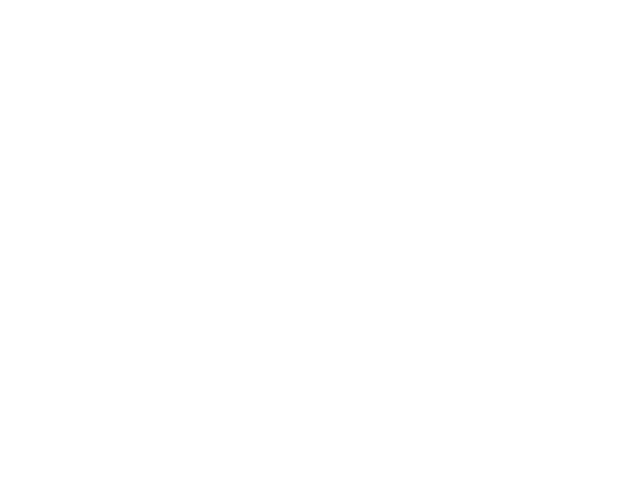
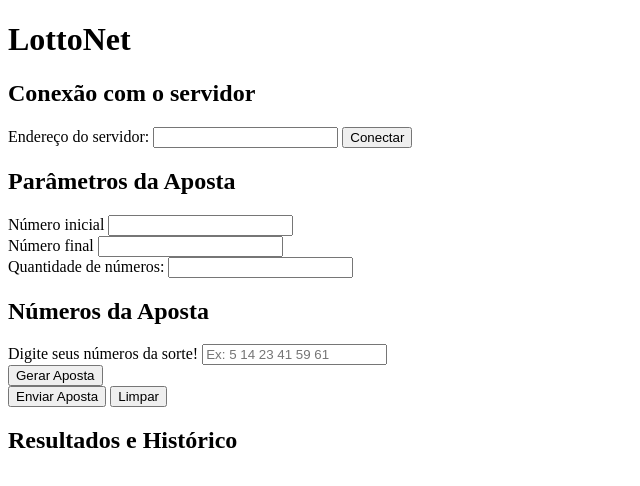
Before and after one commit to RenatoHPissinatti/Loteria---Redes-Computacional, a website: page public/index.html in a window 1280 px wide. Shown: the whole page, without its empty margins (0-640 px from the left). Drawn offline with nearby package versions, Linux system fonts and the light colour scheme.

Commit message:
Adicionado front inicial

```diff
--- a/public/index.html
+++ b/public/index.html
@@ -1,12 +1,69 @@
-<script type="module">
-    import { io } from "https://cdn.socket.io/4.7.5/socket.io.esm.min.js";
+<!DOCTYPE html>
+<html lang="pt-br">
+<head>
+    <meta charset="UTF-8">
+    <meta name="viewport" content="width=device-width, initial-scale=1.0">
+    <title>Loteria Socket.IO</title>
+</head>
+<body>
+    <div>
+        <header>
+            <div>
+                <h1>LottoNet</h1>
+                <p id="status"></p>
+            </div>
+        </header>
 
-    const socket = io("http://localhost:3000", {
-        transports: ["websocket"], //força o websocket
-        auth: { token: localStorage.getItem('token')} //auth opcional
-    });
+        <main>
+            <section>
+                <h2>Conexão com o servidor</h2>
+                <div>
+                    <label for="server-adress"> Endereço do servidor: </label>
+                    <input type="text">
+                    <button>Conectar</button>
+                </div>
+            </section>
 
-    socket.on('connect', () => console.log('conectado', socket.id));
-    socket.on('welcome', (p) => console.log(p));
-    socket.emit('chat:message', 'oi', (ack) => console.log('ack', ack));
-</script>
+            <section>
+                <h2>Parâmetros da Aposta</h2>
+                <div>
+                    <label for="begin">Número inicial</label>
+                    <input type="number" id="begin_num">
+                </div>
+                <div>
+                    <label for="end">Número final</label>
+                    <input type="number" id="end_num">
+                </div>
+                <div>
+                    <label for="qtd">Quantidade de números: </label>
+                    <input type="number" id="qtd_num">
+                </div>
+            </section>
+
+            <section>
+                <h2>Números da Aposta</h2>
+                <div>
+                    <label for="y_nums">Digite seus números da sorte!</label>
+                    <input type="text" id="y_nums" placeholder="Ex: 5 14 23 41 59 61">
+                </div>
+                <button id="gen-btn">Gerar Aposta</button>
+                <div id="result-nums"></div>
+            </section>
+
+            <section>
+                <button id="send-ans">Enviar Aposta</button>
+                <button id="clean">Limpar</button>
+            </section>
+
+            <section>
+                <h2>Resultados e Histórico</h2>
+                <div id="hist"></div>
+            </section>
+        </main>
+    </div>
+
+
+    <script src="/socket.io/socket.io.js"></script>
+    <script src="client.js"></script>
+</body>
+</html>
```
